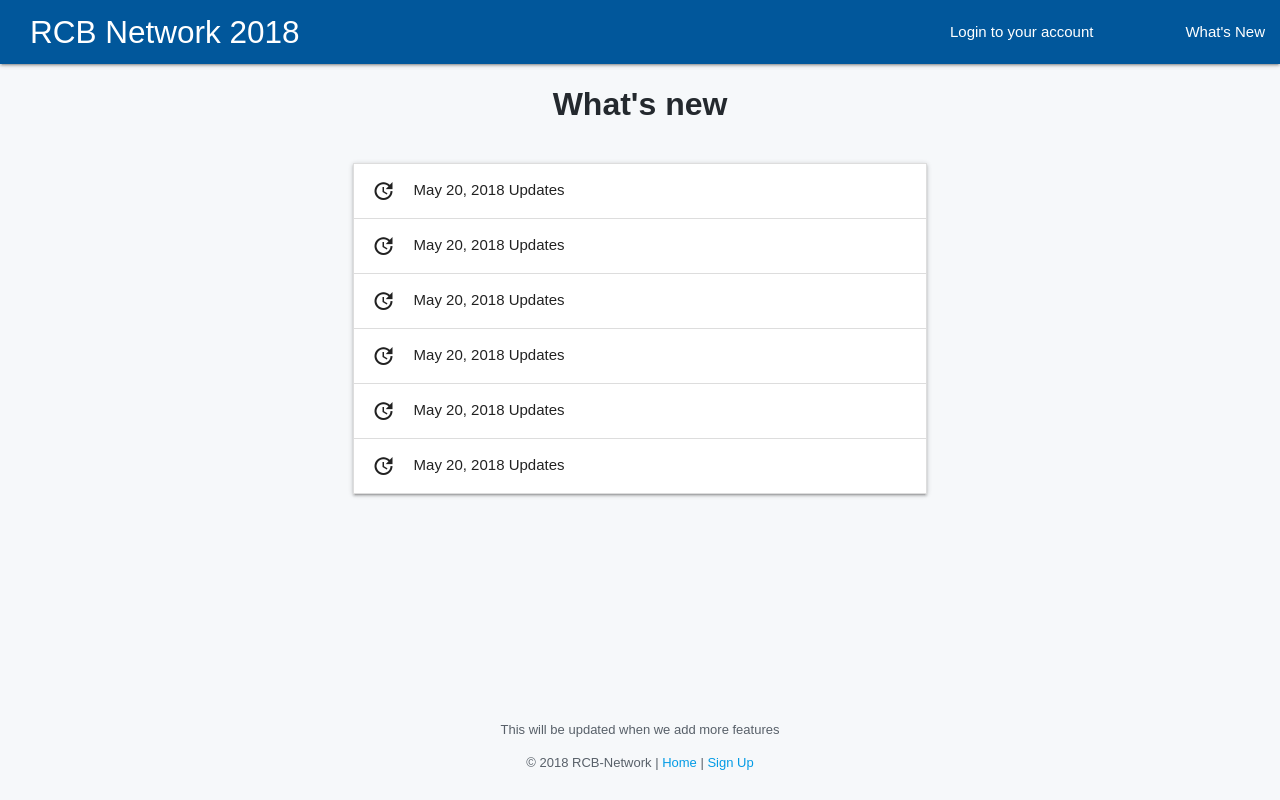
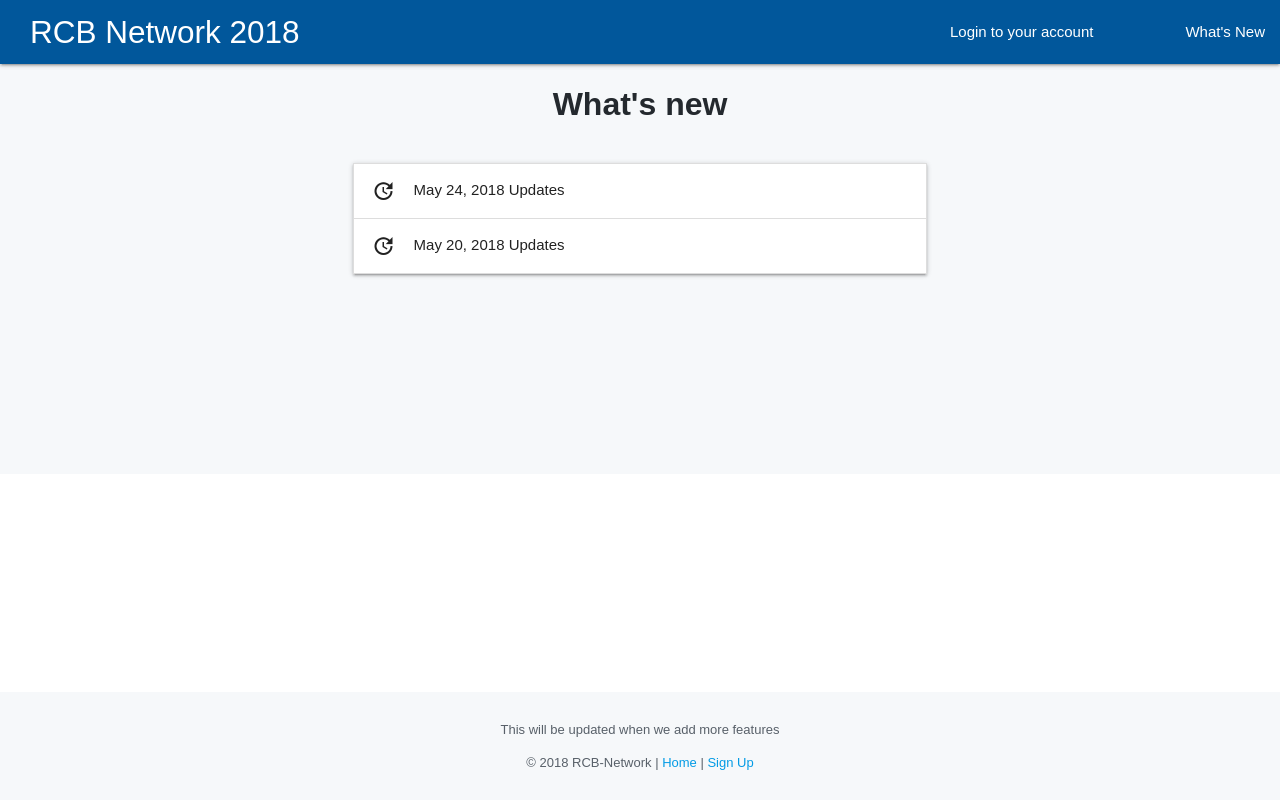
Before and after one commit to gbmahili/RCB-Network-Final, a React (Create React App) app in the folder client/: page /whats-new in a window 1280 px wide. Built offline with nearby package versions, Linux system fonts and the light colour scheme; a web font is replaced by a local one.

Commit message:
Added updates for May 24 and delete resume option

```diff
--- a/client/src/Components/Portfolio/UpdateProfile.js
+++ b/client/src/Components/Portfolio/UpdateProfile.js
@@ -227,8 +227,6 @@ class UpdateProfile extends React.Component {
                                 <button className="btn updateProfileButton" onClick={this.updateProfile} >UPDATE PROFILE <i className="material-icons right">done</i></button>
 
                                 <a href="/portfolio" className="btn red" id="cancelBtn">CANCEL<i className="material-icons right">clear</i></a>
-
-
                             </div>
                         </center>
 
--- /dev/null
+++ b/client/src/Components/WebUpdates/May-24-18.js
@@ -0,0 +1,27 @@
+import React from 'react'
+class May242018 extends React.Component {
+  render() {
+    return (
+      <li>
+        <div className="collapsible-header"><i className="material-icons">update</i>May 24, 2018 Updates</div>
+        <div className="collapsible-body">
+          <ul className="collection">
+            <li className="collection-item">
+              Users are now able to delete a resume from their dashboard. To delete a resume:
+              <ol>
+                <li>Login to your page</li>
+                <li>Expand the <b><em>Resume section</em></b> by clicking on the number of resume you have</li>
+                <li>You can then either  view your resume by clicking on the profession title or <b><em>Delete</em></b> your resume by clicking the delete section.</li>
+              </ol>
+            </li>
+            <li className="collection-item">
+              We have updated the look of the resume section from a list view with just a link, to a view that offers an option to delete the resume.
+            </li>
+          </ul>
+        </div>
+      </li>
+    )
+  }
+};
+
+export default May242018;
--- a/client/src/Components/WebUpdates/WebUpdates.js
+++ b/client/src/Components/WebUpdates/WebUpdates.js
@@ -1,6 +1,7 @@
 import React from 'react';
 import NavBar from '../Home/NavBar';
 import May202018 from './May-20-18';
+import May242018 from './May-24-18';
 
 
 class WhatsNew extends React.Component {
@@ -28,14 +29,11 @@ class WhatsNew extends React.Component {
               <div className="col s12 m8 offset-m2">
                 <div className="update-page-main-bg-color">
                   <ul className="collapsible" style={{marginBottom: 200,}}>
+                    {/* Added option to delete a resume */}
+                    <May242018 />
                   {/* May 20, 2018 Updates ...file is located here: import May202018 from './May-20-18'*/}
                     <May202018 />
-                    <May202018 />
-                    <May202018 />
-                    <May202018 />
-                    <May202018 />
-                    <May202018 />
-                  {/* Next Update */}
+
                   </ul>
                 </div>
               </div>
```
Also changed, not shown: 1 other file (tests, documents, lock files or other folders).
